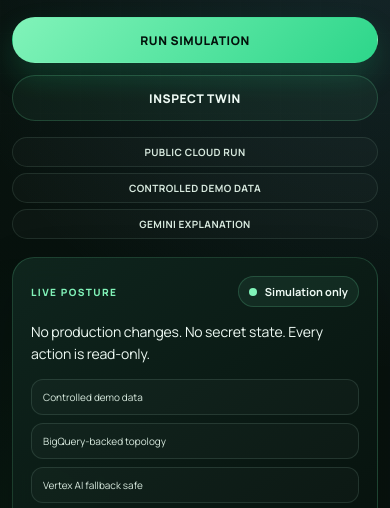
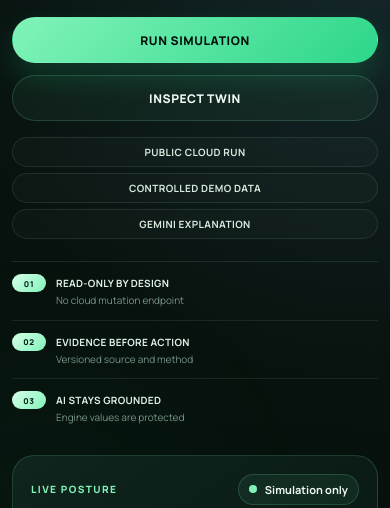
Before and after one commit to Akkimdivya/ecotwin-sustainability-digital-twin, a plain HTML site: page frontend/index.html in a window 390 px wide. Shown: the part 327-835 px from the top of the page. Drawn offline with Linux system fonts and the light colour scheme; files that its build step writes are made by us from their sources; no server answers; files whose address does not match are found by name.

Commit message:
feat: strengthen EcoTwin trust and mobile guidance

```diff
--- a/frontend/index.html
+++ b/frontend/index.html
@@ -70,6 +70,23 @@
               <span>Public Cloud Run</span>
               <span>Controlled demo data</span>
               <span>Gemini explanation</span>
+            </div>
+            <div class="hero-proof" aria-label="EcoTwin decision guarantees">
+              <div>
+                <span>01</span>
+                <strong>Read-only by design</strong>
+                <small>No cloud mutation endpoint</small>
+              </div>
+              <div>
+                <span>02</span>
+                <strong>Evidence before action</strong>
+                <small>Versioned source and method</small>
+              </div>
+              <div>
+                <span>03</span>
+                <strong>AI stays grounded</strong>
+                <small>Engine values are protected</small>
+              </div>
             </div>
           </div>
           <aside class="hero-panel" aria-label="Operational posture">
@@ -150,6 +167,7 @@
               <button class="filter" data-filter="review">Needs review</button>
               <span id="graph-caption">Preparing topology...</span>
             </div>
+            <p class="graph-scroll-hint">Swipe horizontally to explore the full dependency map.</p>
             <div class="graph-stage" id="graph-stage">
               <div class="loading-state" id="loading-state">
                 <span class="loader"></span>
@@ -239,6 +257,10 @@
                 <input id="growth-buffer" type="range" min="0" max="40" value="20" step="5" />
                 <small>Stress the projection for expected demand growth.</small>
               </label>
+              <div class="simulation-contract">
+                <span>Simulation contract</span>
+                <p>The engine owns cost, carbon and risk. Gemini can explain the result but cannot alter it.</p>
+              </div>
               <button class="simulate-button" type="submit">
                 <span>Run what-if simulation</span>
                 <small>Cost + carbon + performance + risk</small>
@@ -258,7 +280,10 @@
                   <p class="eyebrow">Simulation result</p>
                   <code id="simulation-id">--</code>
                 </div>
-                <span class="risk-badge" id="risk-level">-- risk</span>
+                <div class="result-status">
+                  <span>Deterministic engine</span>
+                  <strong class="risk-badge" id="risk-level">-- risk</strong>
+                </div>
               </div>
               <div class="impact-grid">
                 <article>
--- a/frontend/styles.css
+++ b/frontend/styles.css
@@ -197,6 +197,38 @@ main { width: min(1500px, calc(100% - 44px)); margin: 0 auto; padding-bottom: 34
   letter-spacing: 0.04em;
   text-transform: uppercase;
 }
+.hero-proof {
+  display: grid;
+  grid-template-columns: repeat(3, minmax(0, 1fr));
+  max-width: 790px;
+  margin-top: 26px;
+  border-top: 1px solid rgba(172, 220, 197, 0.12);
+}
+.hero-proof > div {
+  min-width: 0;
+  padding: 14px 16px 0 0;
+}
+.hero-proof > div + div {
+  padding-left: 16px;
+  border-left: 1px solid rgba(172, 220, 197, 0.1);
+}
+.hero-proof span {
+  display: inline-flex;
+  align-items: center;
+  justify-content: center;
+  min-width: 26px;
+  min-height: 18px;
+  border-radius: 999px;
+  color: #062016;
+  background: linear-gradient(135deg, #d7ffe8, var(--mint));
+  font-size: 8px;
+  font-weight: 900;
+  letter-spacing: .08em;
+}
+.hero-proof strong,
+.hero-proof small { display: block; }
+.hero-proof strong { margin-top: 9px; color: #dff0e7; font-size: 10px; letter-spacing: .03em; text-transform: uppercase; }
+.hero-proof small { margin-top: 5px; color: #779386; font-size: 10px; line-height: 1.45; }
 .pulse { width: 8px; height: 8px; border-radius: 50%; background: var(--mint); box-shadow: 0 0 0 6px rgba(117, 242, 179, 0.1); animation: pulse 2.5s infinite; }
 @keyframes pulse {
   0%, 100% { box-shadow: 0 0 0 0 rgba(117, 242, 179, 0.22); }
@@ -405,6 +437,7 @@ h2 { margin: 0; font-size: 18px; letter-spacing: -0.025em; }
 .legend .idle { background: var(--red); }
 .legend .storage_waste { background: var(--orange); }
 .graph-toolbar { min-height: 50px; display: flex; align-items: center; gap: 8px; padding: 9px 24px; border-top: 1px solid var(--border); border-bottom: 1px solid var(--border); }
+.graph-scroll-hint { display: none; }
 .filter { border: 1px solid transparent; border-radius: 8px; padding: 7px 10px; color: var(--muted); background: transparent; cursor: pointer; font-size: 11px; }
 .filter:hover, .filter.active { color: var(--text); border-color: var(--border); background: rgba(255,255,255,0.04); }
 #graph-caption {
@@ -526,6 +559,15 @@ h2 { margin: 0; font-size: 18px; letter-spacing: -0.025em; }
 .buffer-control strong { color: var(--mint); }
 .buffer-control small { color: #60796e; font-size: 9px; }
 .buffer-control input { accent-color: var(--mint-strong); }
+.simulation-contract {
+  margin-top: 16px;
+  padding: 12px 13px;
+  border: 1px solid rgba(123, 194, 255, .16);
+  border-radius: 11px;
+  background: linear-gradient(110deg, rgba(123, 194, 255, .07), rgba(117, 242, 179, .025));
+}
+.simulation-contract span { color: var(--blue); font-size: 8px; font-weight: 850; letter-spacing: .1em; text-transform: uppercase; }
+.simulation-contract p { margin: 6px 0 0; color: #9bb5b0; font-size: 10px; line-height: 1.55; }
 .simulate-button { width: 100%; margin-top: 23px; border: 0; border-radius: 11px; padding: 13px; color: #03110b; background: linear-gradient(135deg, var(--mint), var(--mint-strong)); cursor: pointer; box-shadow: 0 12px 30px rgba(32,215,131,.14); }
 .simulate-button span { display: block; font-size: 12px; font-weight: 850; }
 .simulate-button small { display: block; margin-top: 3px; color: rgba(3,17,11,.65); font-size: 8px; font-weight: 700; text-transform: uppercase; letter-spacing: .07em; }
@@ -541,6 +583,8 @@ h2 { margin: 0; font-size: 18px; letter-spacing: -0.025em; }
 .simulation-results { padding: 24px; }
 .result-header { display: flex; align-items: flex-start; justify-content: space-between; gap: 15px; }
 .result-header code { color: #6d877b; font-size: 9px; }
+.result-status { display: grid; justify-items: end; gap: 7px; }
+.result-status > span { color: #719187; font-size: 8px; font-weight: 800; letter-spacing: .09em; text-transform: uppercase; }
 .risk-badge { border-radius: 999px; padding: 8px 10px; font-size: 9px; font-weight: 850; letter-spacing: .08em; text-transform: uppercase; }
 .risk-badge.HIGH { color: var(--red); background: rgba(255,104,116,.09); }
 .risk-badge.MEDIUM { color: var(--amber); background: rgba(255,200,87,.09); }
@@ -716,6 +760,12 @@ footer {
   .hero-cta { width: 100%; }
   .hero-trust { gap: 6px; }
   .hero-trust span { width: 100%; justify-content: center; }
+  .hero-proof { grid-template-columns: 1fr; width: 100%; margin-top: 22px; }
+  .hero-proof > div { display: grid; grid-template-columns: 34px 1fr; column-gap: 10px; padding: 12px 0; }
+  .hero-proof > div + div { border-left: 0; border-top: 1px solid rgba(172, 220, 197, 0.1); padding-left: 0; }
+  .hero-proof span { grid-row: span 2; align-self: start; }
+  .hero-proof strong { margin-top: 2px; }
+  .hero-proof small { margin-top: 3px; }
   .summary-grid { grid-template-columns: 1fr 1fr; }
   .flow-strip { grid-template-columns: 1fr; }
   .flow-strip::before { display: none; }
@@ -726,6 +776,7 @@ footer {
   .legend { justify-content: flex-start; }
   .graph-toolbar { padding-inline: 14px; flex-wrap: wrap; }
   #graph-caption { width: 100%; margin-left: 0; text-align: center; }
+  .graph-scroll-hint { display: block; margin: 0; padding: 10px 14px; border-bottom: 1px solid var(--border); color: #749084; background: rgba(117, 242, 179, .025); font-size: 9px; letter-spacing: .04em; text-align: center; }
   .graph-stage { min-height: 520px; }
   #twin-graph { min-width: 680px; min-height: 520px; }
   .evidence-card { padding: 18px; }
@@ -741,6 +792,8 @@ footer {
   .impact-grid { grid-template-columns: 1fr; }
   .confidence-row { grid-template-columns: 1fr; align-items: start; }
   .decision-gate { grid-template-columns: 30px 1fr; }
+  .result-status { justify-items: start; }
+  .result-header { flex-direction: column; }
 }
 
 @media (max-width: 560px) {
```
